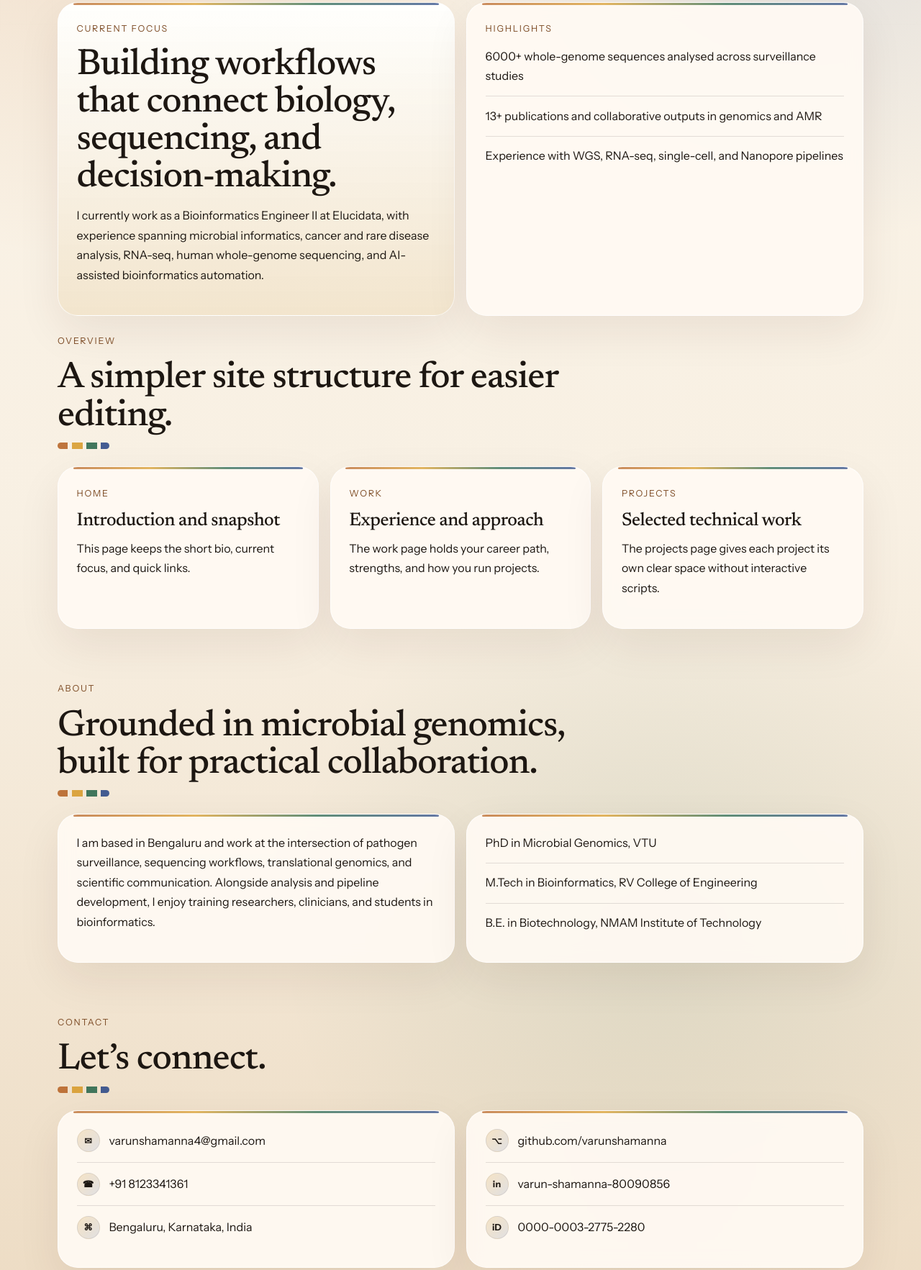
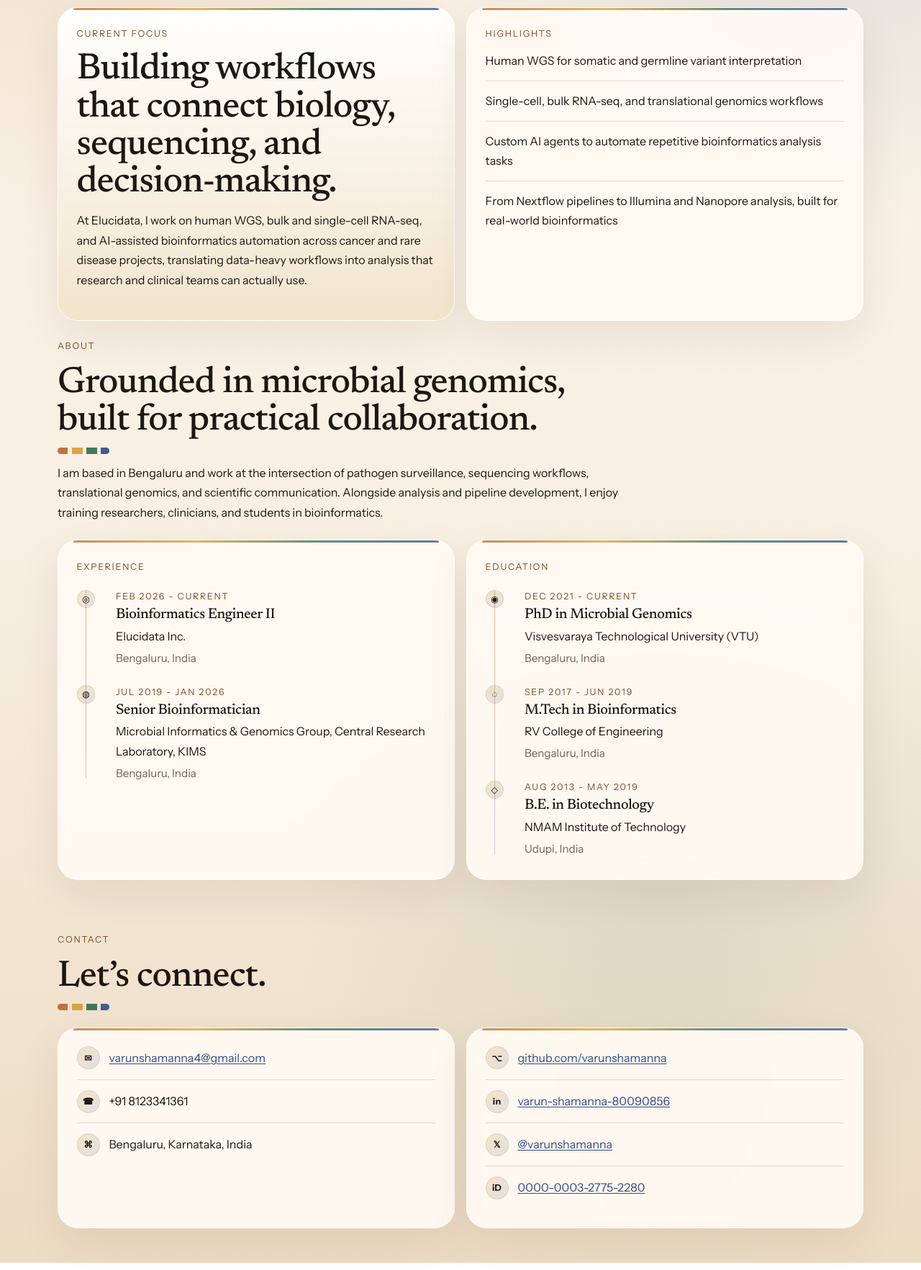
Before and after one commit to varunshamanna/varunshamanna.github.io, a plain HTML site: page index.html in a window 1280 px wide. Shown: the part 543-2308 px from the top of the page at 72% size. Drawn offline with Linux system fonts and the light colour scheme.

Commit message:
Refine portfolio site structure and content

```diff
--- a/index.html
+++ b/index.html
@@ -19,10 +19,13 @@
                     <a class="is-active" href="index.html">Home</a>
                     <a href="work.html">Work</a>
                     <a href="projects.html">Projects</a>
+                    <a href="honors.html">Honors</a>
+                    <a href="Varun_CV_27_03_2026.pdf" download>CV</a>
                 </nav>
                 <div class="profile-links" aria-label="Profiles">
                     <a href="https://github.com/varunshamanna">GitHub</a>
                     <a href="https://www.linkedin.com/in/varun-shamanna-80090856/">LinkedIn</a>
+                    <a href="https://twitter.com/varunshamanna">Twitter</a>
                     <a href="https://orcid.org/0000-0003-2775-2280">ORCID</a>
                 </div>
             </div>
@@ -60,65 +63,88 @@
                 <p class="eyebrow">Current Focus</p>
                 <h2>Building workflows that connect biology, sequencing, and decision-making.</h2>
                 <p>
-                    I currently work as a Bioinformatics Engineer II at Elucidata, with experience spanning microbial
-                    informatics, cancer and rare disease analysis, RNA-seq, human whole-genome sequencing, and
-                    AI-assisted bioinformatics automation.
+                    At Elucidata, I work on human WGS, bulk and single-cell RNA-seq, and AI-assisted bioinformatics
+                    automation across cancer and rare disease projects, translating data-heavy workflows into analysis
+                    that research and clinical teams can actually use.
                 </p>
             </article>
 
             <article class="panel">
                 <p class="eyebrow">Highlights</p>
                 <ul class="detail-list">
-                    <li>6000+ whole-genome sequences analysed across surveillance studies</li>
-                    <li>13+ publications and collaborative outputs in genomics and AMR</li>
-                    <li>Experience with WGS, RNA-seq, single-cell, and Nanopore pipelines</li>
+                    <li>Human WGS for somatic and germline variant interpretation</li>
+                    <li>Single-cell, bulk RNA-seq, and translational genomics workflows</li>
+                    <li>Custom AI agents to automate repetitive bioinformatics analysis tasks</li>
+                    <li>From Nextflow pipelines to Illumina and Nanopore analysis, built for real-world bioinformatics</li>
                 </ul>
             </article>
         </section>
 
         <section class="shell section-block">
             <div class="section-heading">
-                <p class="kicker">Overview</p>
-                <h2>A simpler site structure for easier editing.</h2>
-            </div>
-            <div class="cards-3">
-                <article class="panel">
-                    <p class="eyebrow">Home</p>
-                    <h3>Introduction and snapshot</h3>
-                    <p>This page keeps the short bio, current focus, and quick links.</p>
-                </article>
-                <article class="panel">
-                    <p class="eyebrow">Work</p>
-                    <h3>Experience and approach</h3>
-                    <p>The work page holds your career path, strengths, and how you run projects.</p>
-                </article>
-                <article class="panel">
-                    <p class="eyebrow">Projects</p>
-                    <h3>Selected technical work</h3>
-                    <p>The projects page gives each project its own clear space without interactive scripts.</p>
-                </article>
-            </div>
-        </section>
-
-        <section class="shell section-block">
-            <div class="section-heading">
                 <p class="kicker">About</p>
                 <h2>Grounded in microbial genomics, built for practical collaboration.</h2>
+                <p>
+                    I am based in Bengaluru and work at the intersection of pathogen surveillance, sequencing
+                    workflows, translational genomics, and scientific communication. Alongside analysis and pipeline
+                    development, I enjoy training researchers, clinicians, and students in bioinformatics.
+                </p>
             </div>
             <div class="two-column">
                 <article class="panel">
-                    <p>
-                        I am based in Bengaluru and work at the intersection of pathogen surveillance, sequencing
-                        workflows, translational genomics, and scientific communication. Alongside analysis and
-                        pipeline development, I enjoy training researchers, clinicians, and students in bioinformatics.
-                    </p>
+                    <p class="eyebrow">Experience</p>
+                    <div class="education-timeline">
+                        <article class="education-item">
+                            <span class="education-icon" aria-hidden="true">◎</span>
+                            <div class="education-copy">
+                                <p class="eyebrow">Feb 2026 - Current</p>
+                                <h3>Bioinformatics Engineer II</h3>
+                                <p>Elucidata Inc.</p>
+                                <p class="education-meta">Bengaluru, India</p>
+                            </div>
+                        </article>
+                        <article class="education-item">
+                            <span class="education-icon" aria-hidden="true">◍</span>
+                            <div class="education-copy">
+                                <p class="eyebrow">Jul 2019 - Jan 2026</p>
+                                <h3>Senior Bioinformatician</h3>
+                                <p>Microbial Informatics &amp; Genomics Group, Central Research Laboratory, KIMS</p>
+                                <p class="education-meta">Bengaluru, India</p>
+                            </div>
+                        </article>
+                    </div>
                 </article>
                 <article class="panel">
-                    <ul class="detail-list">
-                        <li>PhD in Microbial Genomics, VTU</li>
-                        <li>M.Tech in Bioinformatics, RV College of Engineering</li>
-                        <li>B.E. in Biotechnology, NMAM Institute of Technology</li>
-                    </ul>
+                    <p class="eyebrow">Education</p>
+                    <div class="education-timeline">
+                        <article class="education-item">
+                            <span class="education-icon" aria-hidden="true">◉</span>
+                            <div class="education-copy">
+                                <p class="eyebrow">Dec 2021 - Current</p>
+                                <h3>PhD in Microbial Genomics</h3>
+                                <p>Visvesvaraya Technological University (VTU)</p>
+                                <p class="education-meta">Bengaluru, India</p>
+                            </div>
+                        </article>
+                        <article class="education-item">
+                            <span class="education-icon" aria-hidden="true">◌</span>
+                            <div class="education-copy">
+                                <p class="eyebrow">Sep 2017 - Jun 2019</p>
+                                <h3>M.Tech in Bioinformatics</h3>
+                                <p>RV College of Engineering</p>
+                                <p class="education-meta">Bengaluru, India</p>
+                            </div>
+                        </article>
+                        <article class="education-item">
+                            <span class="education-icon" aria-hidden="true">◇</span>
+                            <div class="education-copy">
+                                <p class="eyebrow">Aug 2013 - May 2019</p>
+                                <h3>B.E. in Biotechnology</h3>
+                                <p>NMAM Institute of Technology</p>
+                                <p class="education-meta">Udupi, India</p>
+                            </div>
+                        </article>
+                    </div>
                 </article>
             </div>
         </section>
@@ -140,6 +166,7 @@
                     <ul class="detail-list contact-list">
                         <li><span class="contact-icon" aria-hidden="true">⌥</span><a href="https://github.com/varunshamanna">github.com/varunshamanna</a></li>
                         <li><span class="contact-icon" aria-hidden="true">in</span><a href="https://www.linkedin.com/in/varun-shamanna-80090856/">varun-shamanna-80090856</a></li>
+                        <li><span class="contact-icon" aria-hidden="true">𝕏</span><a href="https://twitter.com/varunshamanna">@varunshamanna</a></li>
                         <li><span class="contact-icon" aria-hidden="true">iD</span><a href="https://orcid.org/0000-0003-2775-2280">0000-0003-2775-2280</a></li>
                     </ul>
                 </article>
--- a/styles.css
+++ b/styles.css
@@ -166,31 +166,43 @@ h3 {
 
 .site-nav a {
     position: relative;
-    padding: 0.15rem 0;
+    padding: 0.3rem 0.6rem;
+    border-radius: 999px;
     font-size: 0.82rem;
     letter-spacing: 0.03em;
     text-transform: lowercase;
     color: var(--muted);
-    transition: color 160ms ease;
+    background: rgba(255, 255, 255, 0.26);
+    border: 1px solid rgba(29, 23, 18, 0.06);
+    transition: color 160ms ease, background 160ms ease, border-color 160ms ease, transform 160ms ease;
 }
 
 .site-nav a::after {
     content: "";
     position: absolute;
-    left: 0;
-    right: 0;
-    bottom: -0.28rem;
-    height: 1px;
-    background: currentColor;
+    left: 0.6rem;
+    right: 0.6rem;
+    bottom: 0.12rem;
+    height: 2px;
+    border-radius: 999px;
+    background: linear-gradient(90deg, var(--saffron), var(--indigo));
     opacity: 0;
     transform: scaleX(0.4);
-    transform-origin: left center;
+    transform-origin: center;
     transition: opacity 160ms ease, transform 160ms ease;
 }
 
-.site-nav a:hover,
+.site-nav a:hover {
+    color: var(--ink);
+    background: rgba(216, 157, 47, 0.18);
+    border-color: rgba(184, 103, 42, 0.2);
+    transform: translateY(-1px);
+}
+
 .site-nav a.is-active {
     color: var(--ink);
+    background: rgba(48, 76, 137, 0.1);
+    border-color: rgba(48, 76, 137, 0.18);
 }
 
 .site-nav a:hover::after,
@@ -215,6 +227,17 @@ h3 {
 
 .profile-links a:hover {
     color: var(--ink);
+}
+
+.panel a {
+    color: var(--indigo);
+    text-decoration: underline;
+    text-decoration-thickness: 1px;
+    text-underline-offset: 0.14em;
+}
+
+.panel a:hover {
+    color: var(--saffron);
 }
 
 .button {
@@ -355,6 +378,12 @@ h3 {
     grid-template-columns: repeat(3, minmax(0, 1fr));
 }
 
+.cards-4 {
+    display: grid;
+    gap: 1rem;
+    grid-template-columns: repeat(4, minmax(0, 1fr));
+}
+
 .panel {
     background: var(--paper);
     border: 1px solid rgba(255, 255, 255, 0.7);
@@ -433,6 +462,60 @@ h3 {
     gap: 1rem;
 }
 
+.education-timeline {
+    position: relative;
+    display: grid;
+    gap: 1.2rem;
+    padding-top: 0.4rem;
+}
+
+.education-timeline::before {
+    content: "";
+    position: absolute;
+    left: 0.78rem;
+    top: 0.6rem;
+    bottom: 0.6rem;
+    width: 1px;
+    background: linear-gradient(180deg, rgba(184, 103, 42, 0.45), rgba(48, 76, 137, 0.28));
+}
+
+.education-item {
+    position: relative;
+    display: grid;
+    grid-template-columns: 2.4rem minmax(0, 1fr);
+    gap: 1rem;
+    align-items: start;
+}
+
+.education-icon {
+    width: 1.6rem;
+    height: 1.6rem;
+    margin-top: 0.1rem;
+    border-radius: 999px;
+    display: inline-flex;
+    align-items: center;
+    justify-content: center;
+    font-size: 0.78rem;
+    color: var(--ink);
+    background: linear-gradient(135deg, rgba(216, 157, 47, 0.24), rgba(48, 76, 137, 0.14));
+    border: 1px solid rgba(29, 23, 18, 0.08);
+    z-index: 1;
+}
+
+.education-copy h3 {
+    margin-bottom: 0.35rem;
+    font-size: 1.25rem;
+}
+
+.education-copy p {
+    margin-bottom: 0.22rem;
+}
+
+.education-meta {
+    color: var(--muted);
+    font-size: 0.95rem;
+}
+
 .timeline-item,
 .project-item {
     padding-top: 1.8rem;
@@ -461,7 +544,8 @@ h3 {
     .feature-grid,
     .two-column,
     .cards-2,
-    .cards-3 {
+    .cards-3,
+    .cards-4 {
         grid-template-columns: 1fr;
     }
 
```
Also changed, not shown: honors.html (added, +149 -0 lines), projects.html (+3 -0 lines), work.html (+3 -0 lines), 1 other file.
